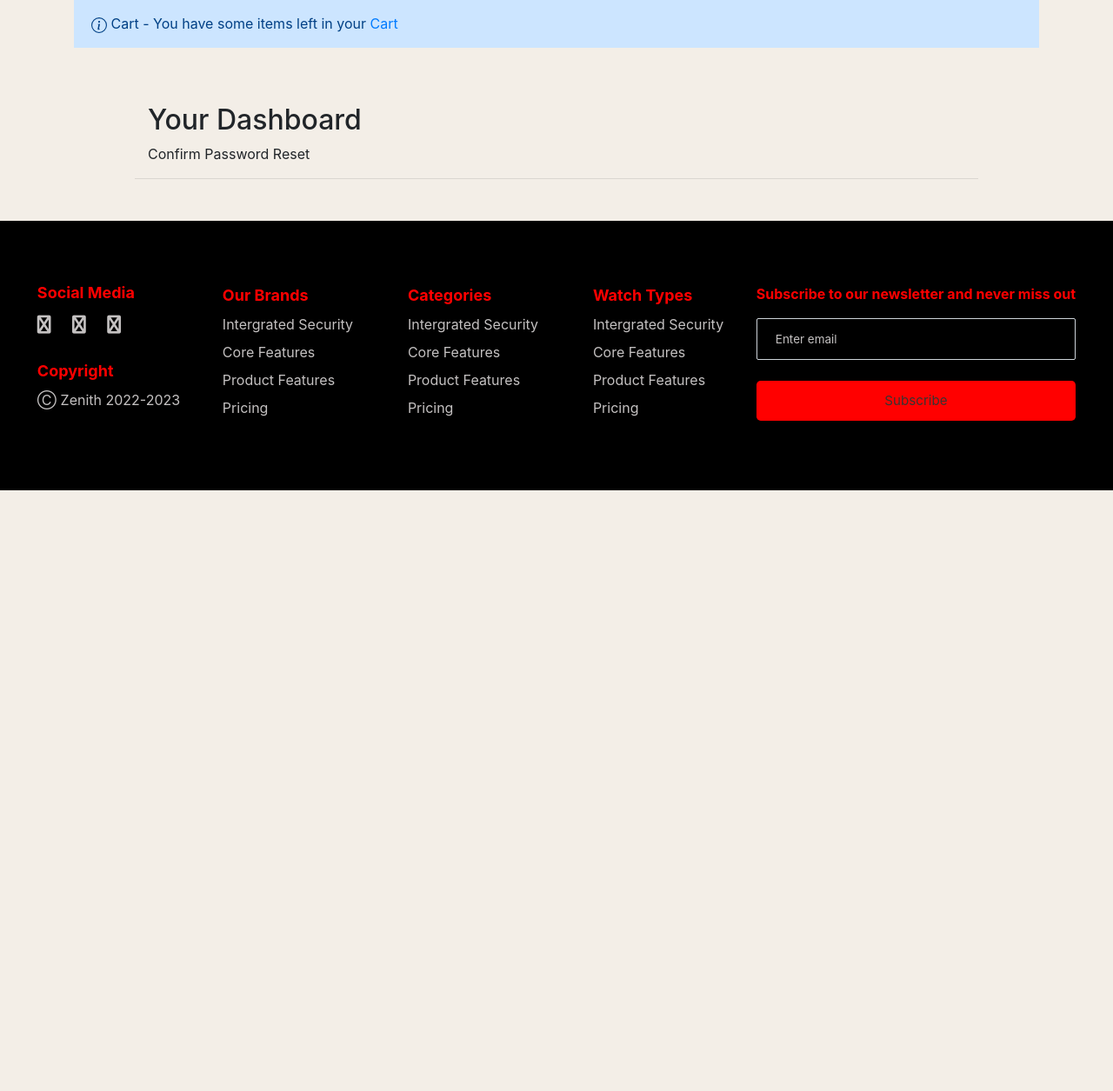
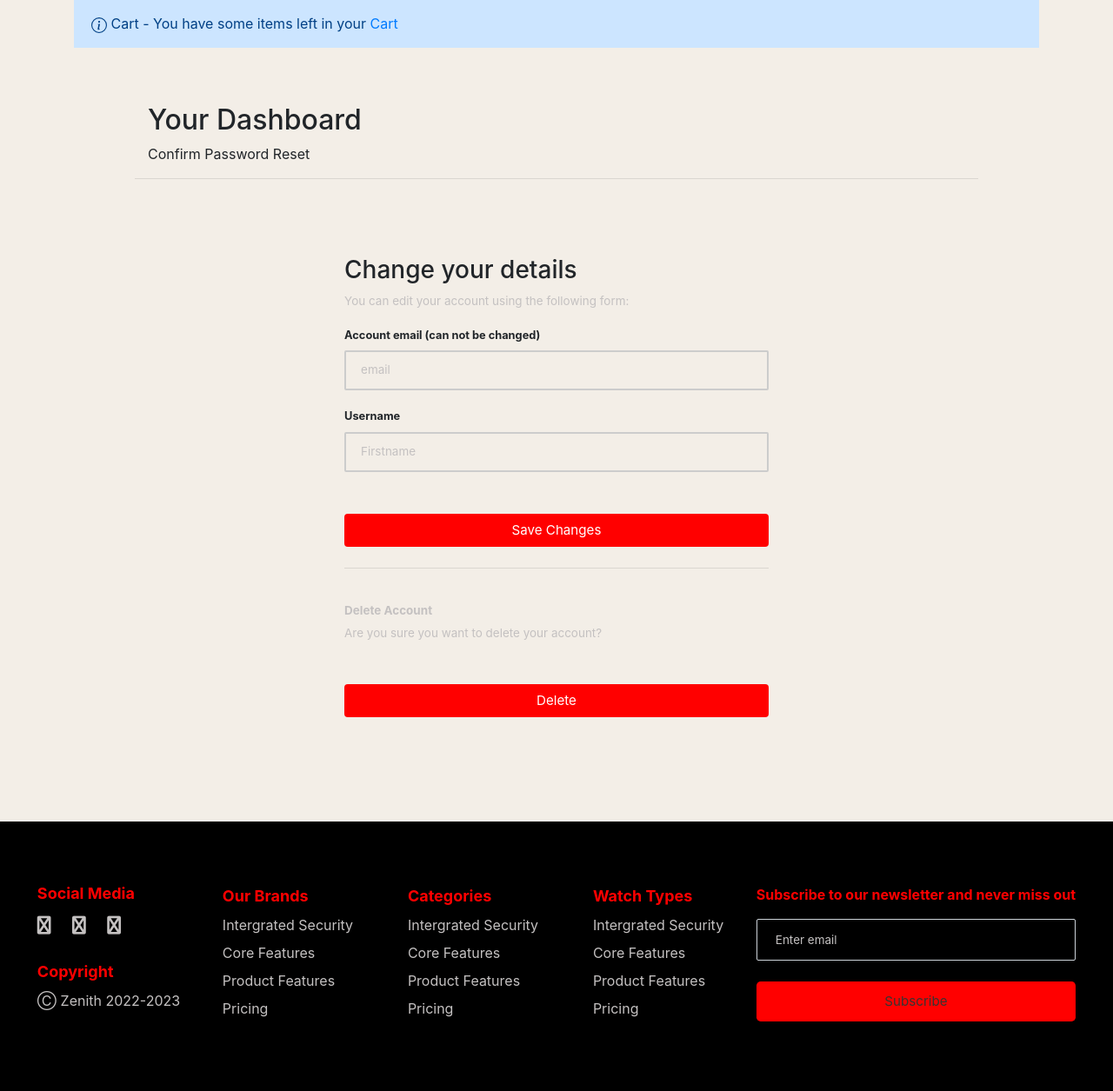
Before and after one commit to AtienoObwanda/zenith, a Django app: template templates/Account/edit_profile.html in a window 1280 px wide. Shown: the part 164-1419 px from the top of the page at 87% size. Before the commit the page ends 728 px from the top, so only its background shows below. Run offline with Django 3.2, Linux system fonts and the light colour scheme; the template is opened without the code that fills it: values that come from a table or form of the project are taken from there, others are empty; some libraries are stand-ins or nearby versions.

Commit message:
adding the template to edit profile

```diff
--- a/templates/Account/edit_profile.html
+++ b/templates/Account/edit_profile.html
@@ -1,6 +1,18 @@
 {% extends '../base.html' %} {% load django_bootstrap5 %} {% load bootstrap5 %}
 {% load static %} {% block title %}Zenith | Your Cart{% endblock %}
 {% block content %}
+
+<style>
+  .account-form input {
+      border: 2px solid #ccc;
+      height: calc(2em + .75rem + 2px);
+  }
+
+  .account-form input:focus {
+      border-color: #1497ff;
+      box-shadow: none;
+  }
+</style>
 
 <main class="pt-5">
     <div class="container" style="max-width: 1000px">
@@ -13,6 +25,59 @@
           <hr />
     </div>
     <div class="container" style="max-width: 1000px">
+      <div class="row no-gutter">
+        <div class="col-md-12">
+            <div class="login d-flex align-items-center py-5">
+                <div class="container">
+                    <div class="row">
+                        <div class="col-12 col-lg-7  mx-auto">
+
+                <form class="account-form px-4 pt-4" method="post" enctype="multipart/form-data">
+
+                    {% if user_form.is_valid and profile_form.is_valid  %}
+                    <div class="alert alert-primary" role="alert">
+                        Details successfully updated!
+                    </div>
+                    <p class="small text-center pt-0">
+                        <a href="{% url "Account:dashboard" %}">Back to Dashboard</a>
+                    </p>
+                    {%else%}
+                    <h3>Change your details</h3>
+                    <p>You can edit your account using the following form:</p>
+                    {% endif %}
+
+                    {% if form.errors %}
+                    <div class="alert alert-primary" role="alert">
+                        Error: Please try again!
+                    </div>
+                    {% endif %}
+
+                    {% csrf_token %}
+                    <label class="small font-weight-bold">{{ user_form.email.label}}</label>
+                    {{ user_form.email }}
+                    <label class="small font-weight-bold">{{ user_form.first_name.label}}</label>
+                    {{ user_form.first_name }}
+
+
+
+                    <button class="btn btn-primary btn-block py-2 mb-4 mt-5 fw-bold w-100" type="submit"
+                        value="Save changes">Save Changes</button>
+                    <hr class="mb-3">
+                </form>
+                     <form class="account-form px-4" action="#" method="post">
+                        {% csrf_token %}
+                        <p class=" h3 pt-4 font-weight-bold">Delete Account</p>
+                        <p>Are you sure you want to delete your account?</p>
+                        <button type="submit" role="button"
+                            class="btn btn-danger btn-block py-2 mb-4 mt-5 fw-bold w-100">Delete</button>
+                    </form>
+
+                        </div>
+                    </div>
+                </div>
+            </div>
+        </div>
+    </div>
     </div>
 </main>
 
```
